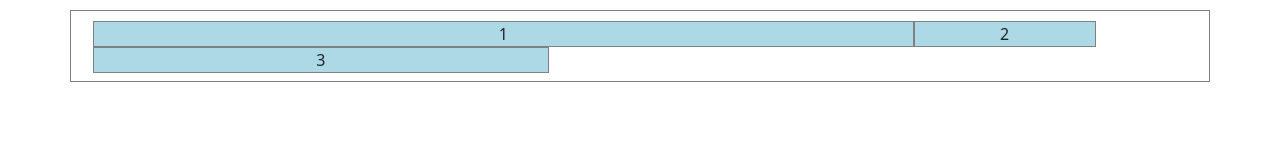
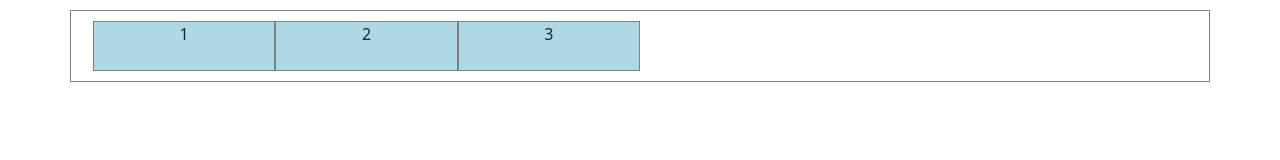
Before and after one commit to sanderad/git-tutorial, a website: page index.html in a window 1280 px wide. Drawn offline with nearby package versions, Linux system fonts and the light colour scheme.

Commit message:
Version 2

```diff
--- a/index.html
+++ b/index.html
@@ -30,13 +30,13 @@
 
     <div class="container text-center">
       <div class="row justify-content-start">
-        <div class="col-9">
+        <div class="col-2">
           1
         </div>
         <div class="col-2">
           2
         </div>
-        <div class="col-5">
+        <div class="col-2">
           3
         </div>
       </div>
```
